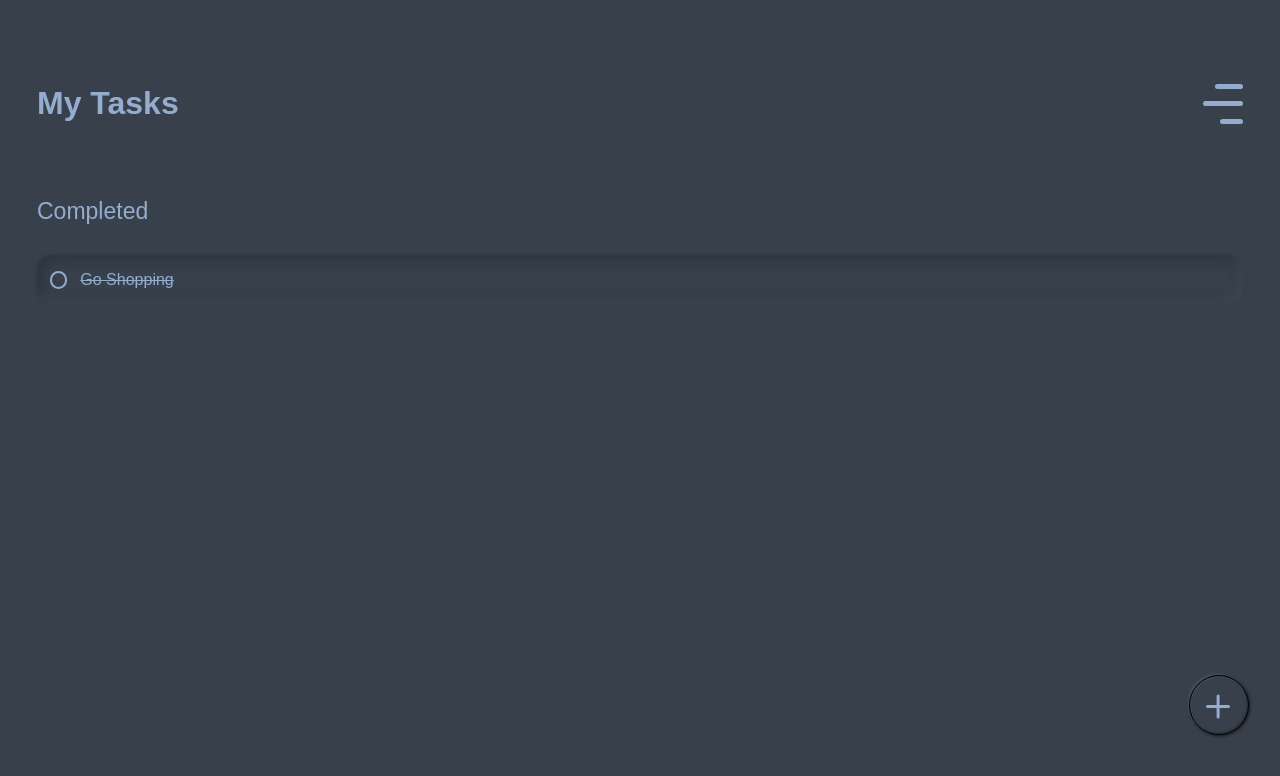
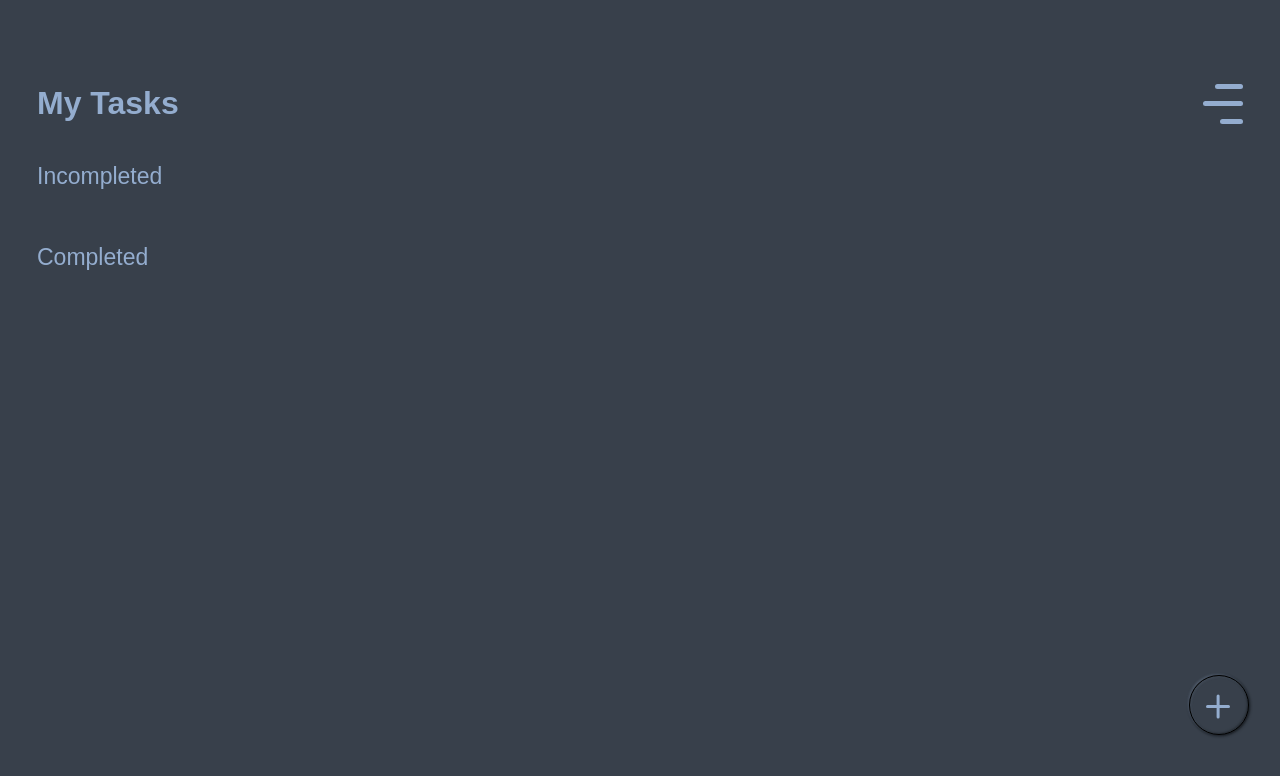
Before and after one commit to Stealty/Valtech_to-do-list, a website built with Vite: page index.html in a window 1280 px wide. Built offline with nearby package versions, Linux system fonts and the light colour scheme.

Commit message:
fix/ completed list left margin

```diff
--- a/index.html
+++ b/index.html
@@ -16,15 +16,17 @@
         <div class="bar3"></div>
       </div>
     </header>
+    <h2 id="completed__list-title">Incompleted</h2>
     <section class="task__list-incompleted">
       <ul id="taskList__list-incompleted"></ul>
     </section>
+
     <section class="task__list-completed">
       <h2 id="completed__list-title">Completed</h2>
-      <div class="task__list__item-completed">
-        <input type="checkbox" name="" class="task__list__item-input" />
-        <p>Go Shopping</p>
-      </div>
+
+      <section class="task__list-completed">
+        <ul id="taskList__list-completed"></ul>
+      </section>
     </section>
     <footer>
       <button
@@ -60,7 +62,8 @@
 
     <!-- <div id="app"></div> -->
     <!-- <script type="module" src="/main.js"></script> -->
-    <script src="./script.js"></script>
+    <script src="./addNewTask.js"></script>
     <script src="./toggleModal.js"></script>
+    <script src="./toggleTask.js"></script>
   </body>
 </html>
--- a/style.css
+++ b/style.css
@@ -115,6 +115,7 @@
   background: #38404B;
   box-shadow: 1px 1px 2px rgba(64, 74, 86, 0.3), -1px -1px 2px rgba(48, 54, 64, 0.5), inset -5px 5px 10px rgba(48, 54, 64, 0.2), inset 5px -5px 10px rgba(48, 54, 64, 0.2), inset -5px -5px 10px rgba(64, 74, 86, 0.9), inset 5px 5px 13px rgba(48, 54, 64, 0.9);
   text-decoration: line-through;
+  margin-left: -40px;
 }
 
 .open__modal-button-open {
```
